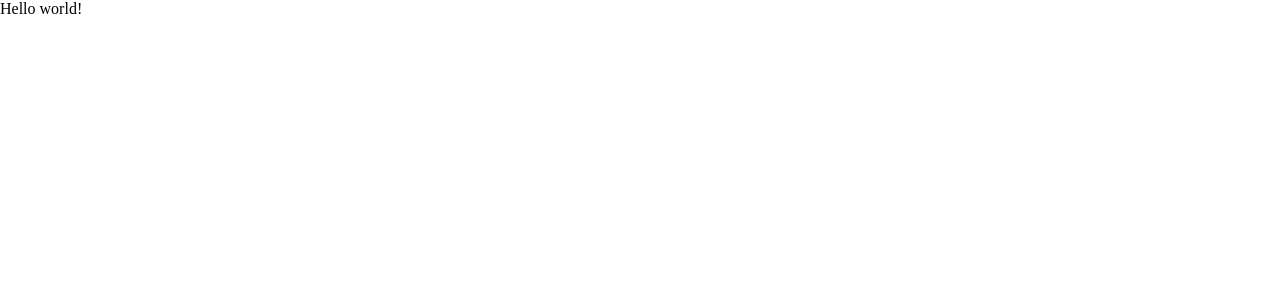
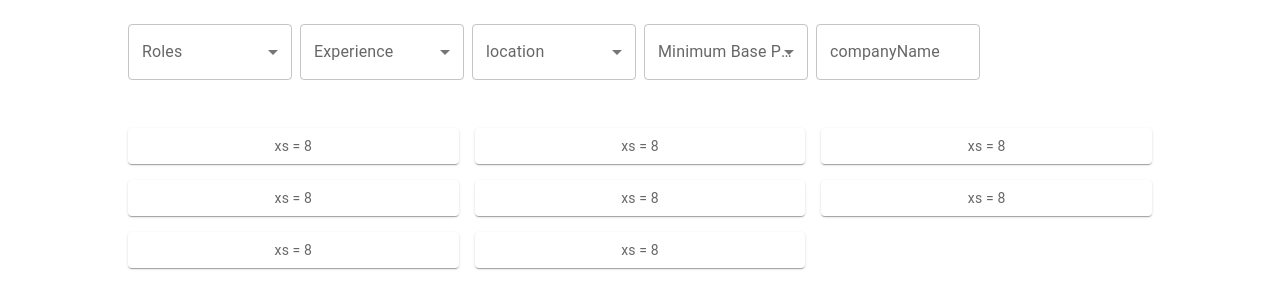
Before and after one commit to malla-lokesh/weekday-works-assignment, a React (Vite) app: page / in a window 1280 px wide. Shown: the top 308 px of the page. Built offline with nearby package versions, Linux system fonts and the light colour scheme.

Commit message:
completed layout & inputs

```diff
--- a/package.json
+++ b/package.json
@@ -10,6 +10,9 @@
     "preview": "vite preview"
   },
   "dependencies": {
+    "@emotion/react": "^11.11.4",
+    "@emotion/styled": "^11.11.5",
+    "@mui/material": "^5.15.16",
     "react": "^18.2.0",
     "react-dom": "^18.2.0"
   },
--- a/src/App.jsx
+++ b/src/App.jsx
@@ -1,7 +1,157 @@
+import {
+  Box,
+  FormControl,
+  Grid,
+  InputLabel,
+  Select,
+  MenuItem,
+  TextField,
+} from "@mui/material";
+import { styled } from "@mui/material/styles";
+import Paper from "@mui/material/Paper";
+
 import "./App.css";
+import { useState } from "react";
+
+const Item = styled(Paper)(({ theme }) => ({
+  backgroundColor: theme.palette.mode === "dark" ? "#1A2027" : "#fff",
+  ...theme.typography.body2,
+  padding: theme.spacing(1),
+  textAlign: "center",
+  color: theme.palette.text.secondary,
+}));
 
 function App() {
-  return <div>Hello world!</div>;
+  const [roles, setRoles] = useState("");
+  const [experience, setExperience] = useState("");
+  const [location, setLocation] = useState("");
+  const [salary, setSalary] = useState("");
+  const [companyName, setCompanyName] = useState("");
+
+  return (
+    <Box sx={{ flexGrow: 1 }} width={"80%"} margin={"auto"}>
+      <Grid container spacing={6}>
+        <Grid item container spacing={1} marginTop={"1rem"}>
+          <Grid item xs={12} sm={6} md={4} lg={2}>
+            <FormControl fullWidth>
+              <InputLabel id="roles">Roles</InputLabel>
+              <Select
+                labelId="roles"
+                value={roles}
+                id="roles"
+                label="roles"
+                onChange={(e) => setRoles(e.target.value)}
+              >
+                <MenuItem value={"frontend"}>frontend</MenuItem>
+                <MenuItem value={"ios"}>ios</MenuItem>
+                <MenuItem value={"tech lead"}>tech lead</MenuItem>
+                <MenuItem value={"android"}>android</MenuItem>
+                <MenuItem value={"backend"}>backend</MenuItem>
+              </Select>
+            </FormControl>
+          </Grid>
+          <Grid item xs={12} sm={6} md={4} lg={2}>
+            <FormControl fullWidth>
+              <InputLabel id="experience">Experience</InputLabel>
+              <Select
+                labelId="experience"
+                id="experience"
+                value={experience}
+                label="experience"
+                onChange={(e) => setExperience(e.target.value)}
+              >
+                <MenuItem value={"1"}>1</MenuItem>
+                <MenuItem value={"2"}>2</MenuItem>
+                <MenuItem value={"3"}>3</MenuItem>
+                <MenuItem value={"4"}>4</MenuItem>
+                <MenuItem value={"5"}>5</MenuItem>
+                <MenuItem value={"6"}>6</MenuItem>
+                <MenuItem value={"7"}>7</MenuItem>
+                <MenuItem value={"8"}>8</MenuItem>
+                <MenuItem value={"9"}>9</MenuItem>
+                <MenuItem value={"10"}>10</MenuItem>
+              </Select>
+            </FormControl>
+          </Grid>
+          <Grid item xs={12} sm={6} md={4} lg={2}>
+            <FormControl fullWidth>
+              <InputLabel id="location">location</InputLabel>
+              <Select
+                labelId="location"
+                id="location"
+                value={location}
+                label="location"
+                onChange={(e) => setLocation(e.target.value)}
+              >
+                <MenuItem value={"mumbai"}>Mumbai</MenuItem>
+                <MenuItem value={"delhi ncr"}>delhi ncr</MenuItem>
+                <MenuItem value={"remote"}>remote</MenuItem>
+                <MenuItem value={"chennai"}>chennai</MenuItem>
+                <MenuItem value={"bangalore"}>bangalore</MenuItem>
+              </Select>
+            </FormControl>
+          </Grid>
+          <Grid item xs={12} sm={6} md={4} lg={2}>
+            <FormControl fullWidth>
+              <InputLabel id="salary">Minimum Base Pay Salary</InputLabel>
+              <Select
+                labelId="salary"
+                id="salary"
+                value={salary}
+                label="Minimum Base Pay Salary"
+                onChange={(e) => setSalary(e.target.value)}
+              >
+                <MenuItem value={"0"}>0</MenuItem>
+                <MenuItem value={"10"}>10L</MenuItem>
+                <MenuItem value={"20"}>20L</MenuItem>
+                <MenuItem value={"30"}>30L</MenuItem>
+                <MenuItem value={"40"}>40L</MenuItem>
+                <MenuItem value={"50"}>50L</MenuItem>
+                <MenuItem value={"60"}>60L</MenuItem>
+                <MenuItem value={"70"}>70L</MenuItem>
+              </Select>
+            </FormControl>
+          </Grid>
+          <Grid item xs={12} sm={6} md={4} lg={2}>
+            <FormControl fullWidth>
+              <TextField
+                variant="outlined"
+                label={"companyName"}
+                value={companyName}
+                onChange={(e) => setCompanyName(e.target.value)}
+              />
+            </FormControl>
+          </Grid>
+        </Grid>
+        <Grid item container spacing={2}>
+          <Grid item xs={12} sm={6} lg={4}>
+            <Item>xs = 8</Item>
+          </Grid>
+          <Grid item xs={12} sm={6} lg={4}>
+            <Item>xs = 8</Item>
+          </Grid>
+          <Grid item xs={12} sm={6} lg={4}>
+            <Item>xs = 8</Item>
+          </Grid>
+          <Grid item xs={12} sm={6} lg={4}>
+            <Item>xs = 8</Item>
+          </Grid>
+          <Grid item xs={12} sm={6} lg={4}>
+            <Item>xs = 8</Item>
+          </Grid>
+          <Grid item xs={12} sm={6} lg={4}>
+            <Item>xs = 8</Item>
+          </Grid>
+          <Grid item xs={12} sm={6} lg={4}>
+            <Item>xs = 8</Item>
+          </Grid>
+          <Grid item xs={12} sm={6} lg={4}>
+            <Item>xs = 8</Item>
+          </Grid>
+        </Grid>
+      </Grid>
+    </Box>
+  );
 }
 
 export default App;
```
Also changed, not shown: 1 other file (tests, documents, lock files or other folders).
